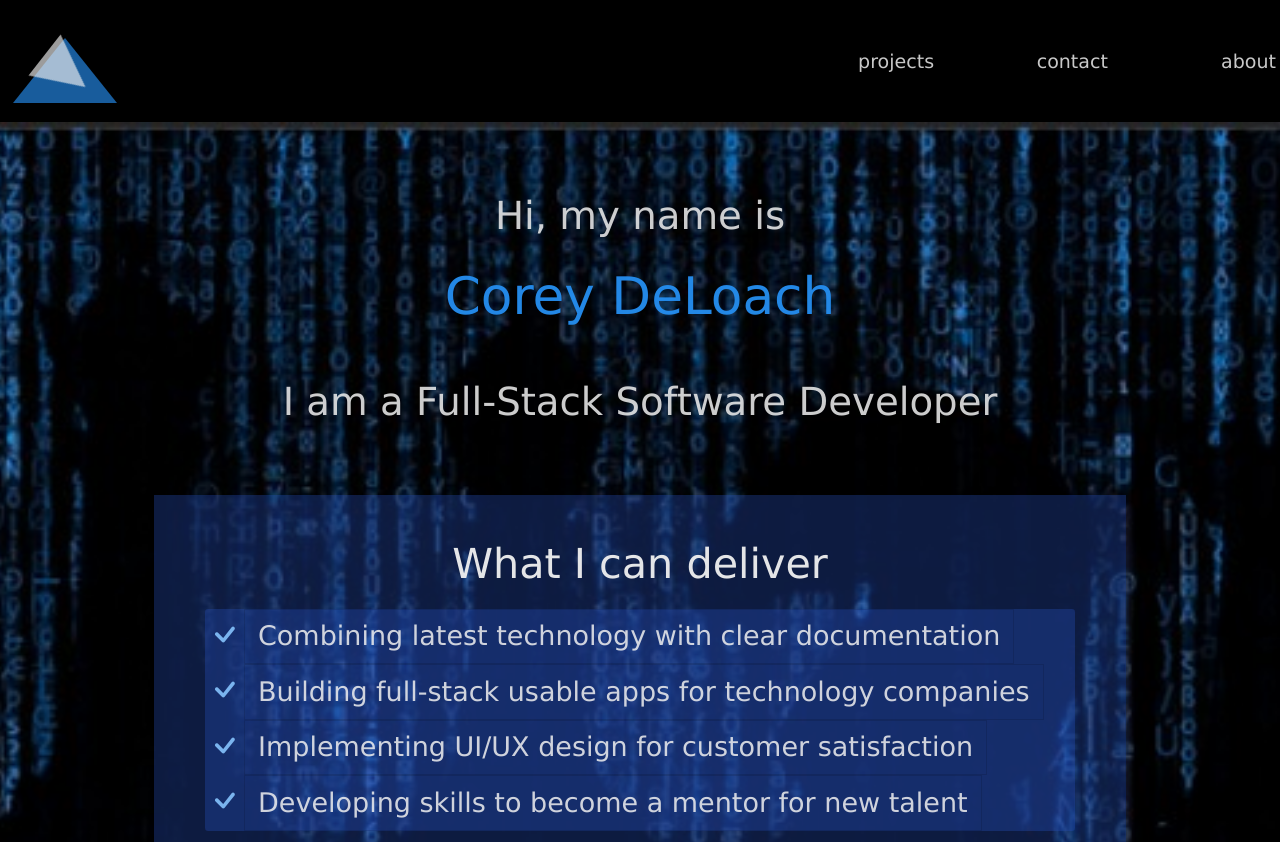
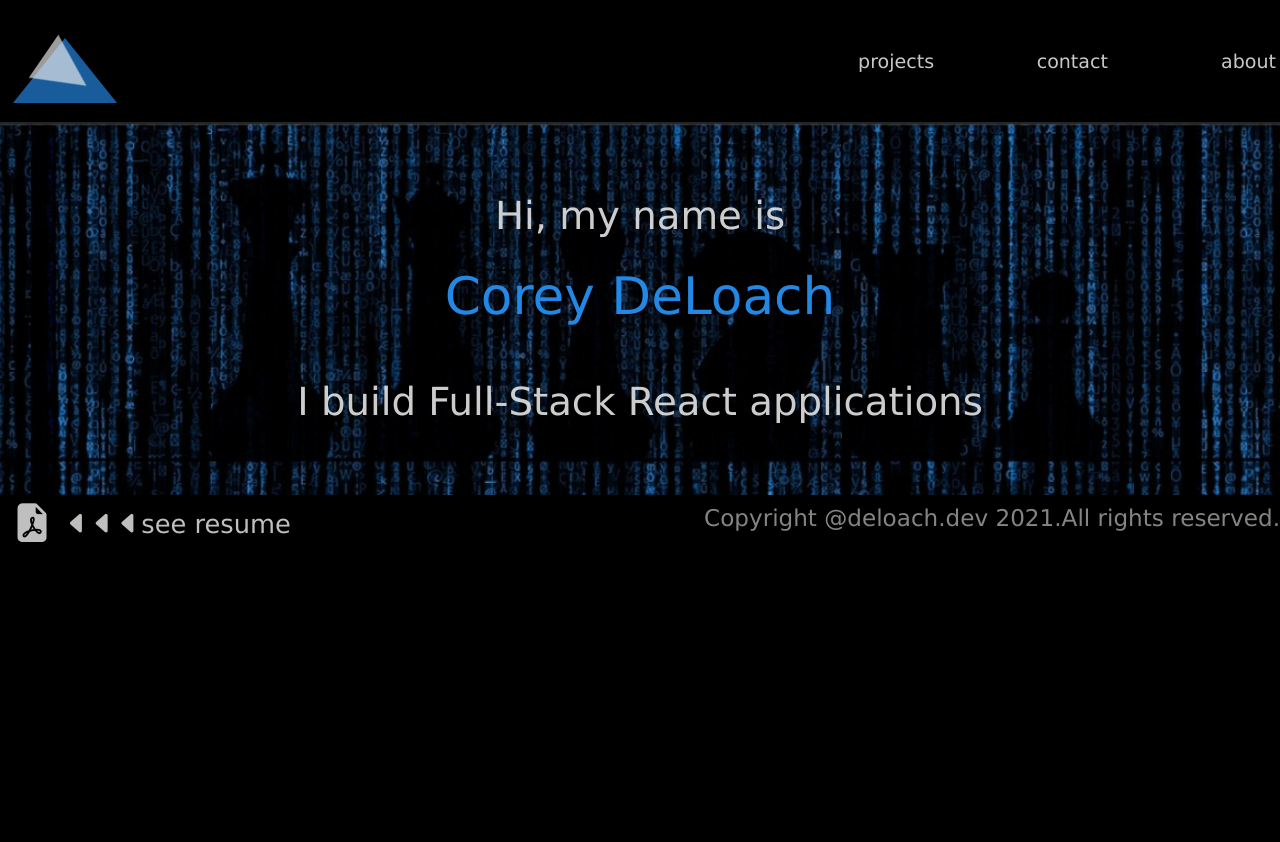
Before and after one commit to Slap-a-tha-Bass/portfolio, a React (Create React App) app: page / in a window 1280 px wide. Shown: the top 842 px of the page. After the commit the page ends 800 px from the top, so only its background shows below. Built offline with nearby package versions, Linux system fonts and the light colour scheme; no server answers.

Commit message:
removed home card with skills

```diff
--- a/src/styled-components.jsx
+++ b/src/styled-components.jsx
@@ -97,6 +97,7 @@ export const NameFont = styled.p`
 export const WorkFont = styled.span`
   color: rgba(240, 240, 240, 0.85);
   font-size: calc(1.5rem + 1.5vw);
+  margin-bottom: 5vw;
 `;
 export const CardDiv = styled.div`
   background-color: rgba(39, 78, 184, 0.35);
@@ -178,11 +179,11 @@ export const ResumeLink = styled.div`
   }
 `;
 export const PDFSizer = styled.div`
-  font-size: calc(3rem + 1.5vw);
+  font-size: calc(1.5rem + 1.5vw);
   margin-left: 1vw;
 `;
 export const SeeResumeSizer = styled.div`
-  font-size: calc(0.7rem + 1.5vw);
+  font-size: calc(0.5rem + 1.5vw);
   margin-left: 1vw;
 `;
 export const HeadshotDiv = styled.div`
--- a/src/views/Home.jsx
+++ b/src/views/Home.jsx
@@ -1,7 +1,6 @@
 import React from "react";
 import { Link } from "react-router-dom";
 import { WorkFont, HomeFont, NameFont, HomeDiv } from "../styled-components";
-import HomeCard from "../components/HomeCard";
 
 const Home = () => {
   return (
@@ -17,18 +16,9 @@ const Home = () => {
         </HomeDiv>
         <HomeDiv>
           <WorkFont className="text-center transition">
-            I am a Full-Stack Software Developer
+            I build Full-Stack React applications
           </WorkFont>
         </HomeDiv>
-        <HomeCard
-          title="What I can deliver"
-          li1="Combining latest technology with clear documentation"
-          li2="Building full-stack usable apps for technology companies"
-          li3="Implementing UI/UX design for customer satisfaction"
-          li4="Developing skills to become a mentor for new talent"
-          link="Contact me"
-          path="/contact"
-        />
       </div>
     </>
   );
```
